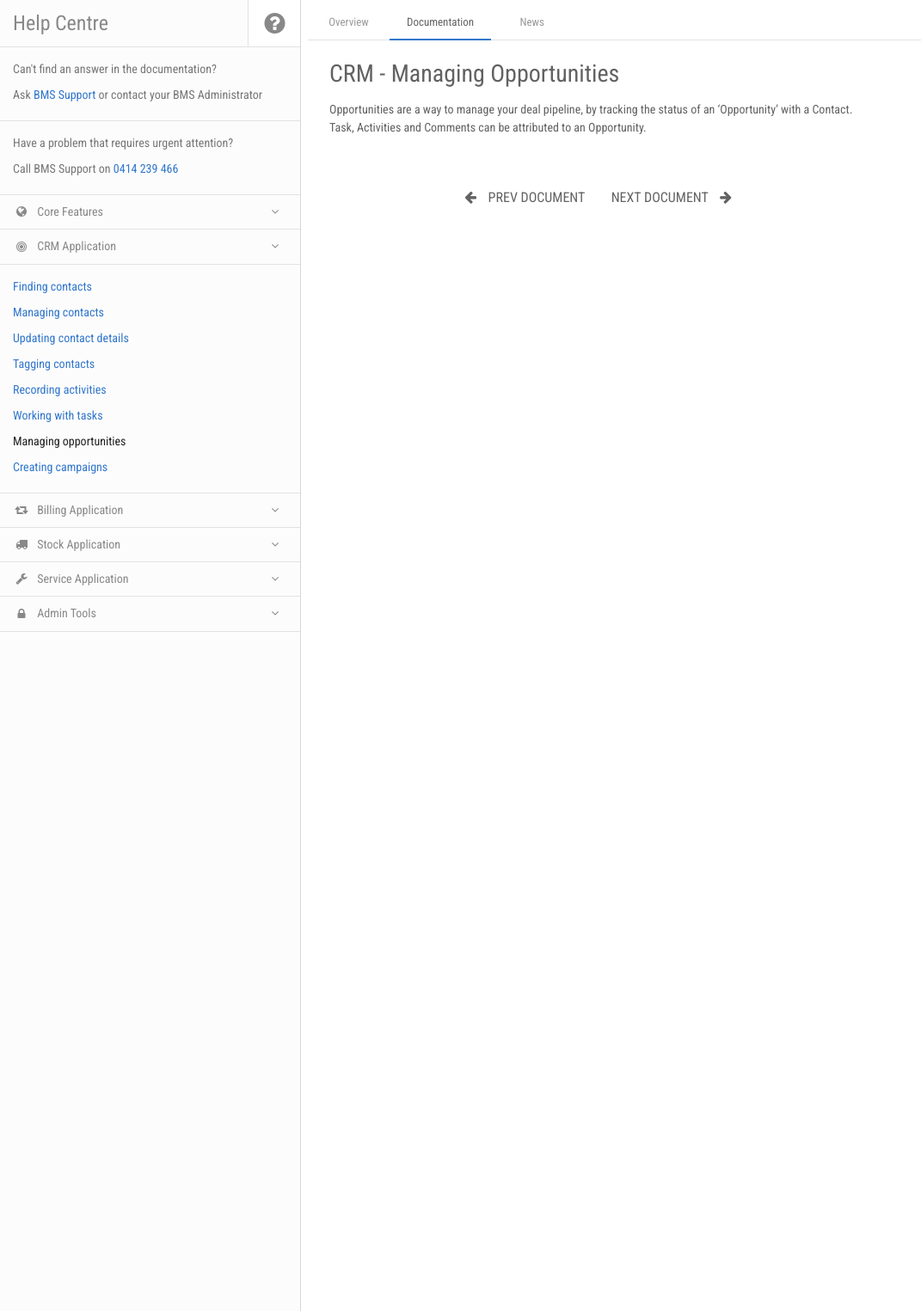
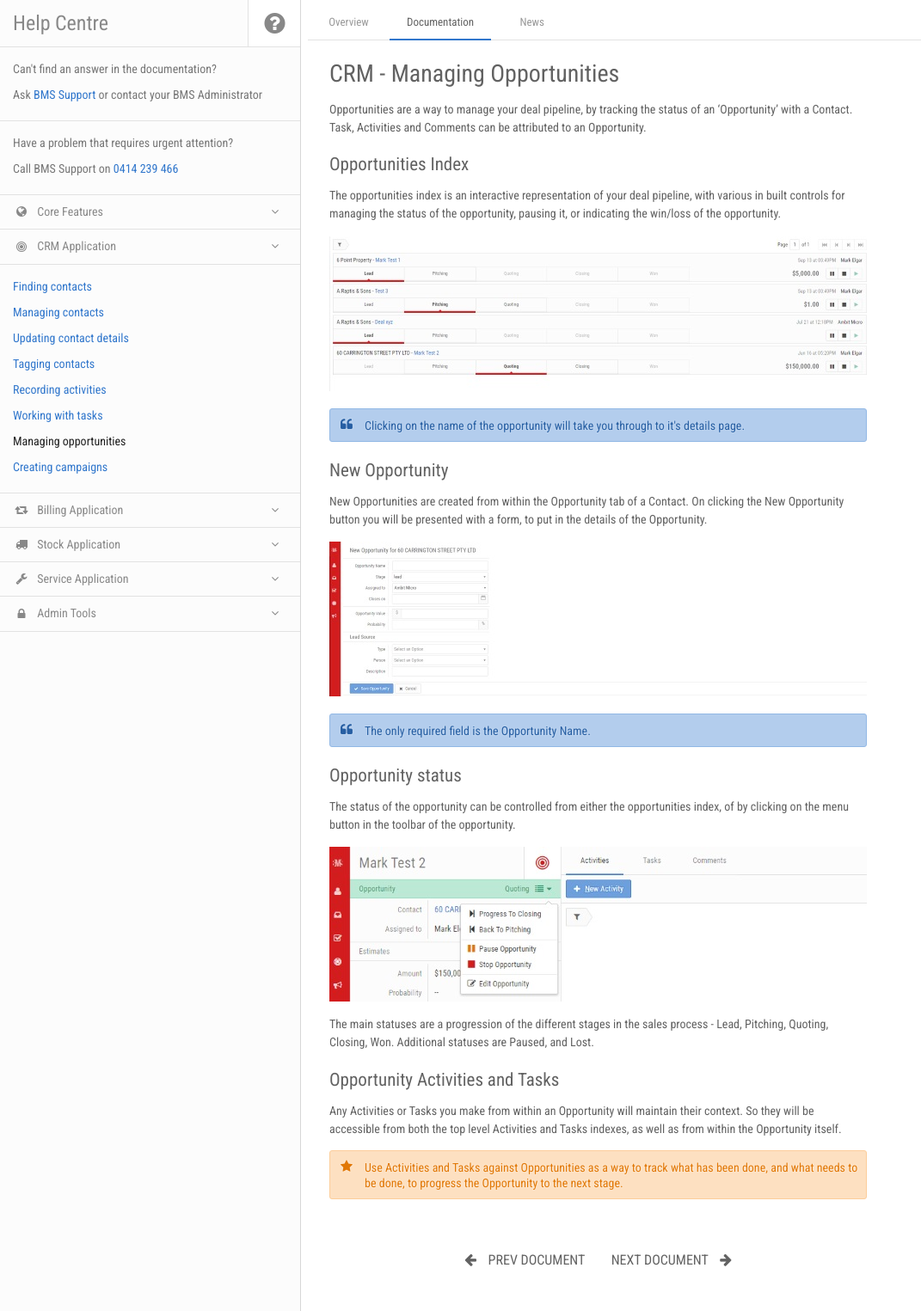
Before and after one commit to ambit/bms-support, a Jekyll site: the page built from docs/crm-managing-opportunities.md, in a window 1280 px wide. Shown: the whole page at 86% size, without its empty margins (0-1071 px from the left). Built offline with Jekyll 4.4.1, drawn with Linux system fonts in a browser that asks for light colours; nearby versions of some CDN libraries.

Commit message:
CRM Opportunities

```diff
--- a/docs/crm-managing-opportunities.md
+++ b/docs/crm-managing-opportunities.md
@@ -8,3 +8,43 @@ next_section: crm-creating-campaigns
 ---
 
 Opportunities are a way to manage your deal pipeline, by tracking the status of an 'Opportunity' with a Contact. Task, Activities and Comments can be attributed to an Opportunity.
+
+## Opportunities Index
+
+The opportunities index is an interactive representation of your deal pipeline, with various in built controls for managing the status of the opportunity, pausing it, or indicating the win/loss of the opportunity.
+
+![Opportunities Index]({{ site.baseurl }}/img/crm-opportunities-index.jpg)
+
+<div class="note info">
+  <span class="fa fa-quote-left fa-lg">&nbsp;</span>
+  <h5>Clicking on the name of the opportunity will take you through to it's details page.</h5>
+</div>
+
+## New Opportunity
+
+New Opportunities are created from within the Opportunity tab of a Contact. On clicking the New Opportunity button you will be presented with a form, to put in the details of the Opportunity.
+
+![Opportunity New]({{ site.baseurl }}/img/crm-opportunity-new.jpg)
+
+<div class="note info">
+  <span class="fa fa-quote-left fa-lg">&nbsp;</span>
+  <h5>The only required field is the Opportunity Name.</h5>
+</div>
+
+## Opportunity status
+
+The status of the opportunity can be controlled from either the opportunities index, of by clicking on the menu button in the toolbar of the opportunity.
+
+![Opportunity Toolbar]({{ site.baseurl }}/img/crm-opportunity-toolbar.jpg)
+
+The main statuses are a progression of the different stages in the sales process - Lead, Pitching, Quoting, Closing, Won. Additional statuses are Paused, and Lost.
+
+
+## Opportunity Activities and Tasks
+
+Any Activities or Tasks you make from within an Opportunity will maintain their context. So they will be accessible from both the top level Activities and Tasks indexes, as well as from within the Opportunity itself.
+
+<div class="note">
+  <span class="fa fa-star fa-lg">&nbsp;</span>
+  <h5>Use Activities and Tasks against Opportunities as a way to track what has been done, and what needs to be done, to progress the Opportunity to the next stage.</h5>
+</div>
```
Also changed, not shown: docs/crm-finding-contacts.md (+1 -1 lines), docs/crm-recording-activities.md (+1 -1 lines), docs/crm-tagging-contacts.md (+2 -2 lines), img/crm-opportunities-index.jpg (added), img/crm-opportunity-new.jpg (added), img/crm-opportunity-toolbar.jpg (added).
